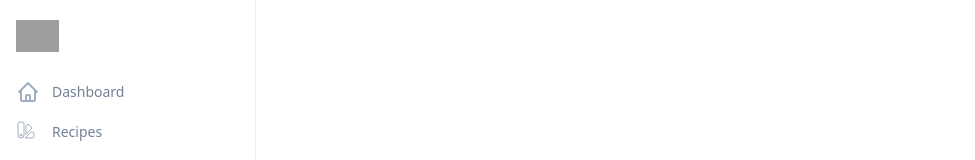
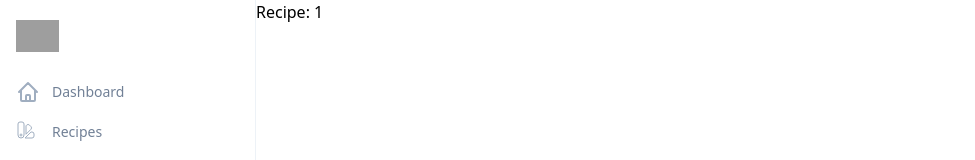
Before and after one commit to BlueSky428/Carbon-Kitchen-Next, a Next.js app: page /MyRecipes/Recipe/1 in a window 1280 px wide. Before the commit this address had no page. Shown: the top 160 px of the page, without its empty margins (0-975 px from the left). Built offline with nearby package versions, Linux system fonts and the light colour scheme; grey boxes are pictures that could not be loaded; what @tailwindcss/ui would draw is missing.

Commit message:
dynamic routing hooked up to recipe page

```diff
--- /dev/null
+++ b/pages/MyRecipes/Recipe/[recipeId].js
@@ -0,0 +1,10 @@
+import { useRouter } from 'next/router'
+
+const Recipe = () => {
+  const router = useRouter()
+  const { recipeId } = router.query
+
+  return <p>Recipe: {recipeId}</p>
+}
+
+export default Recipe
--- a/pages/MyRecipes/index.js
+++ b/pages/MyRecipes/index.js
@@ -5,8 +5,8 @@ function MyRecipes({recipes}){
   let recipeCount = recipes.length;
 
   return(
-    <div>
-      <div className="mt-2 flex justify-between max-w-7xl mx-auto px-4 md:px-8">
+    <div className="max-w-7xl mx-auto px-4 md:px-8">
+      <div className="mt-2 flex justify-between">
         <h1 className="text-2xl font-semibold text-gray-900">My Recipes</h1>
           {/* <button
             @click="createNewRecipe()"
@@ -23,12 +23,7 @@ function MyRecipes({recipes}){
             <p className="pl-2">Add Recipe</p>
           </button> */}
       </div>
-      {/* <ul>
-        {recipes.map((recipe) => (
-          <li>{recipe.title}</li>
-        ))}
-      </ul> */}
-      <div className="mt-5 bg-white shadow overflow-hidden sm:rounded-md md:mx-8">
+      <div className="mt-5 bg-white shadow overflow-hidden sm:rounded-md">
         <div
           className={recipeCount > 0 ? "hidden" : `px-8 py-12 text-gray-400 rounded-lg border-4 shadow-lg`}>
           <div className="flex justify-center items-center">
```
